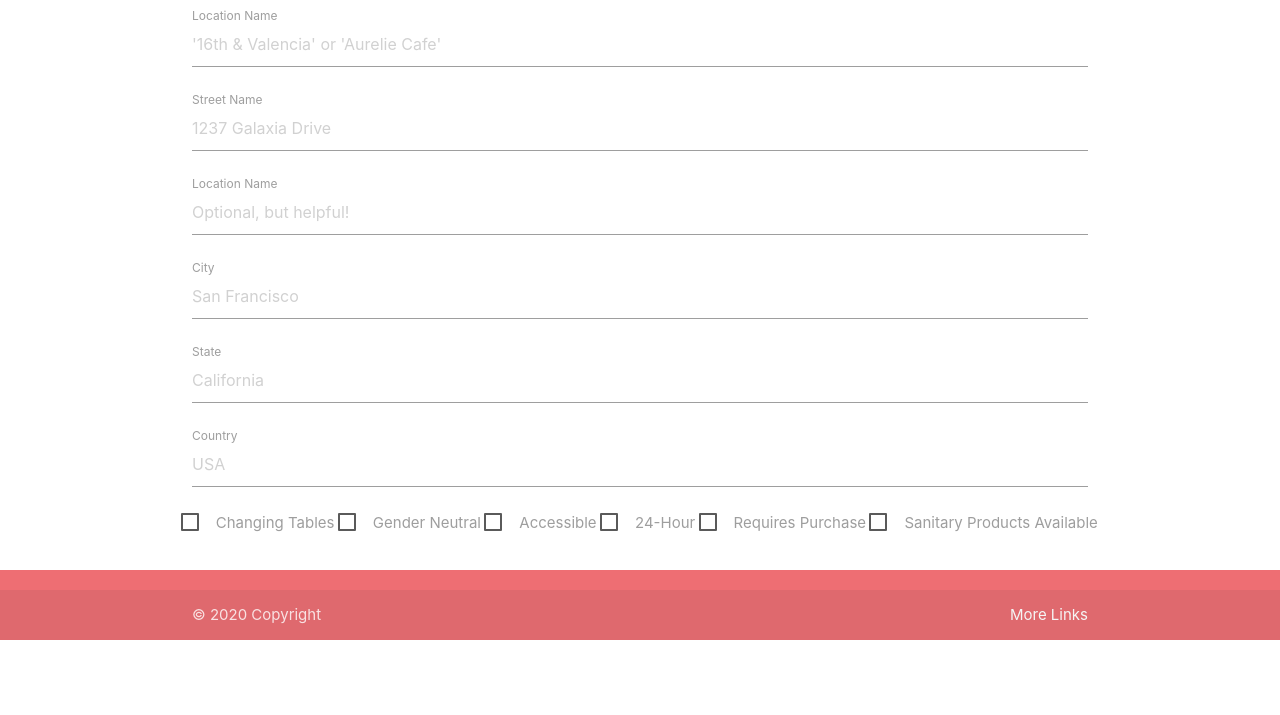
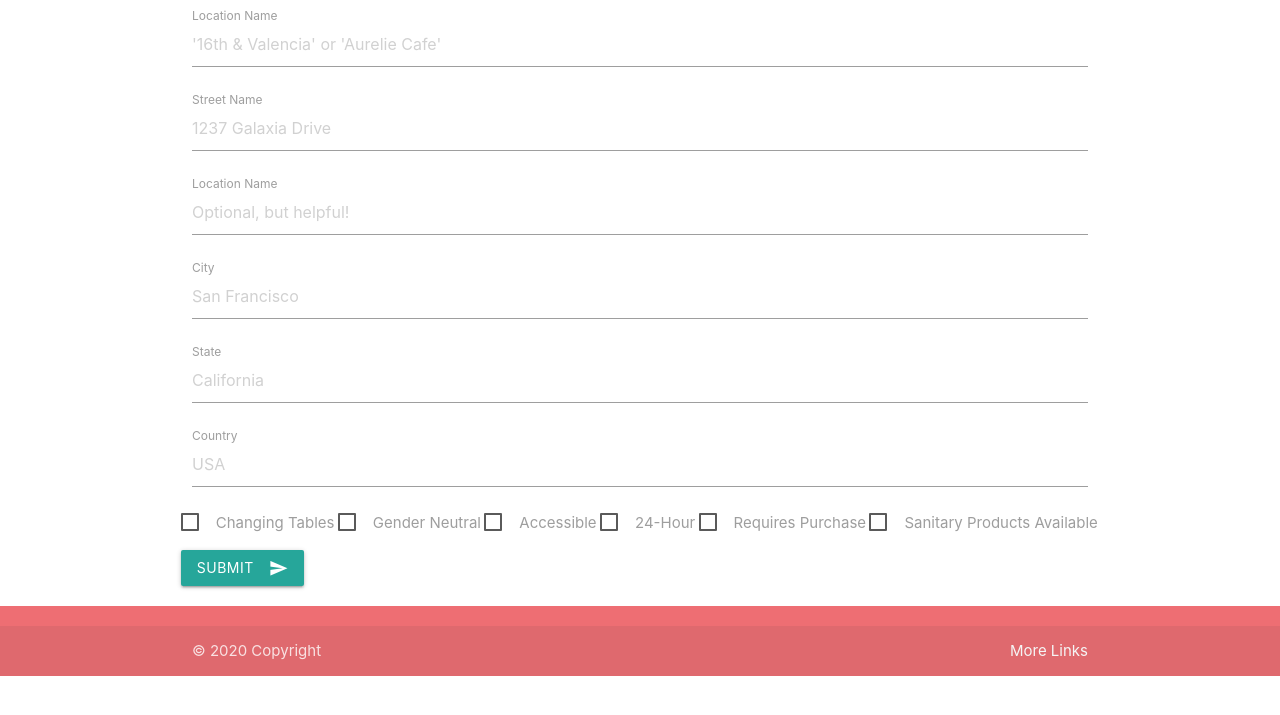
Before and after one commit to nikitamadora/pitstop, a website: page views/restrooms/new.html in a window 1280 px wide. Shown: the part 73-788 px from the top of the page. Drawn offline with Linux system fonts and the light colour scheme.

Commit message:
Formatting updates to new.html

```diff
--- a/views/restrooms/new.html
+++ b/views/restrooms/new.html
@@ -21,6 +21,7 @@
 
      <title>New Restroom</title>
 </head>
+
 <body>
 
      <nav>
@@ -104,12 +105,14 @@
                               <span>Sanitary Products Available</span>
                          </label>
                     </p>
-
+                    <!-- Submit -->
+                    <button class="btn waves-effect waves-light" type="submit" name="action">Submit
+                         <i class="material-icons right">send</i>
+                    </button>
 
                </div>
           </form>
      </div>
-
 
      <footer class="page-footer">
           <div class="footer-copyright">
```
